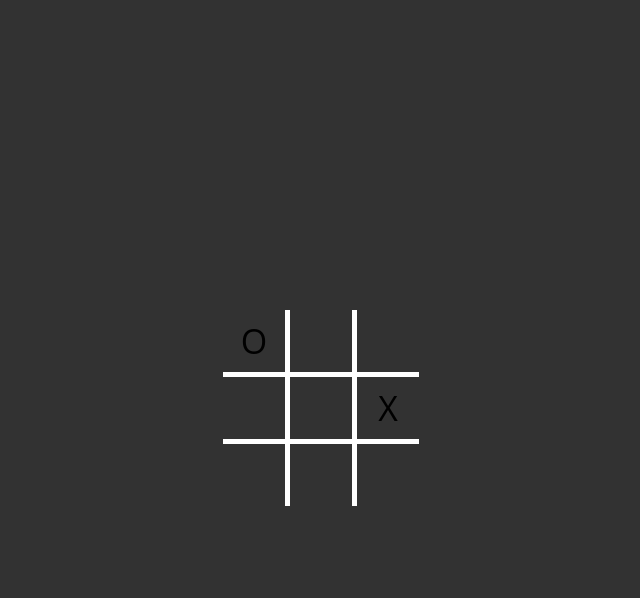
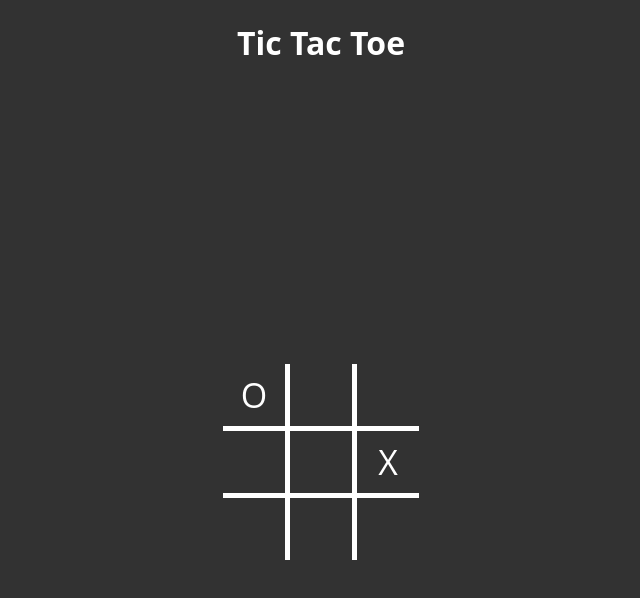
Before and after one commit to CenkKorkmaz92/tic-tac-toe, a plain HTML site: page index.html in a window 1280 px wide. Shown: the whole page, without its empty margins (319-959 px from the left). Drawn offline with Linux system fonts and the light colour scheme.

Commit message:
style update, h1

```diff
--- a/index.html
+++ b/index.html
@@ -9,6 +9,9 @@
 </head>
 
 <body onload="init()">
+
+    <h1>Tic Tac Toe</h1>
+
     <div id="content"></div>
 
 
--- a/style.css
+++ b/style.css
@@ -1,18 +1,26 @@
 body {
     background-color: #323232;
     font-family: 'Open Sans', sans-serif;
+    color: white;
+}
+
+h1 {
+    display: flex;
+    justify-content: center;
 }
 
 #content {
+    margin-top: 300px;
     display: flex;
     justify-content: center;
     align-items: center;
-    height: 100vh;
 }
 
 table {
-    border-collapse: separate; /* Ändern, um Innenlinien, aber keine Außenlinien zu ermöglichen */
-    border-spacing: 0; /* Entfernen Sie den Abstand zwischen den Zellen */
+    border-collapse: separate;
+    /* Ändern, um Innenlinien, aber keine Außenlinien zu ermöglichen */
+    border-spacing: 0;
+    /* Entfernen Sie den Abstand zwischen den Zellen */
 }
 
 td {
@@ -22,24 +30,30 @@ td {
     vertical-align: middle;
     font-size: 34px;
     cursor: pointer;
-    background-color: #323232; /* Optional: Hintergrundfarbe der Zellen, falls gewünscht */
+    background-color: #323232;
+    /* Optional: Hintergrundfarbe der Zellen, falls gewünscht */
 }
 
 table {
     border-collapse: collapse;
 }
+
 table td {
     border: 5px solid white;
 }
+
 table tr:first-child td {
     border-top: 0;
 }
+
 table tr td:first-child {
     border-left: 0;
 }
+
 table tr:last-child td {
     border-bottom: 0;
 }
+
 table tr td:last-child {
     border-right: 0;
 }
```
Also changed, not shown: img/Tac tac toe Mockup.png (added). Lines whose indentation alone changed are shown as unchanged.
